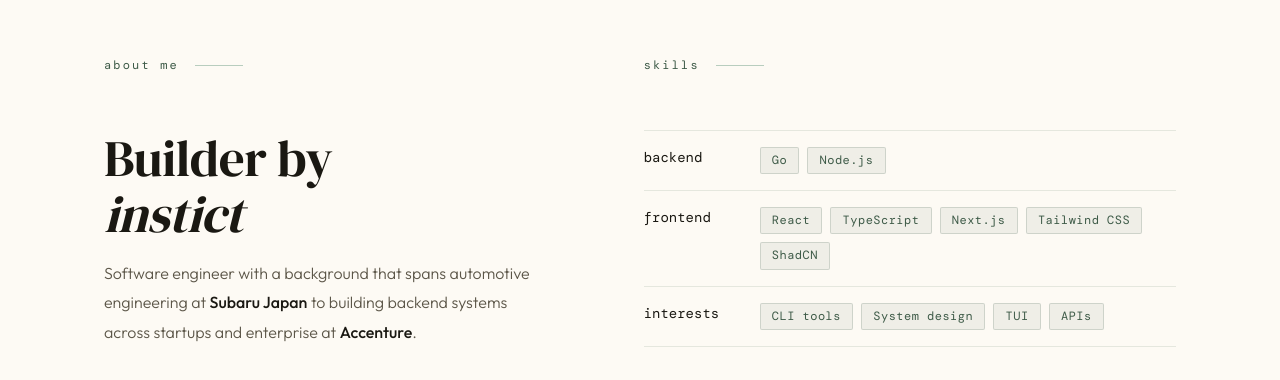
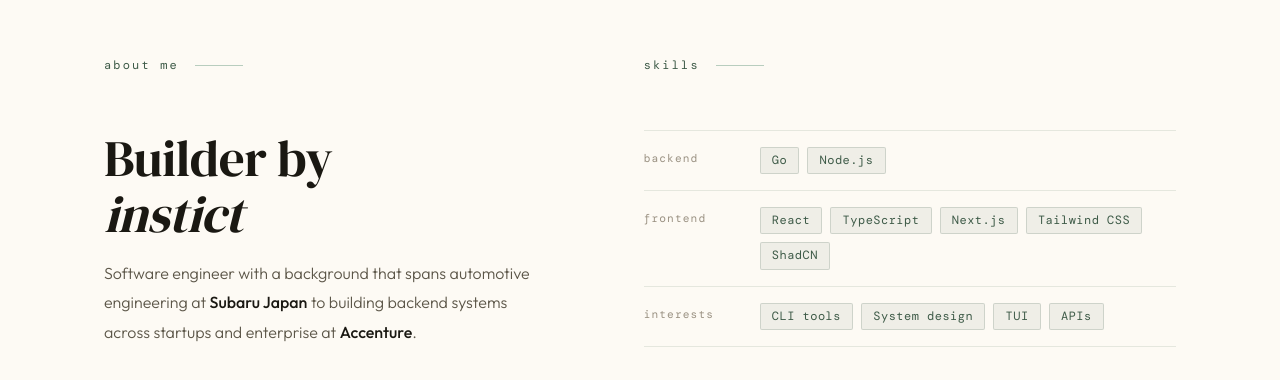
Before and after one commit to rinarudhei/ram-porto, a Next.js app: page / in a window 1280 px wide. Shown: the part 839-1219 px from the top of the page. Built offline with nearby package versions, Linux system fonts and the light colour scheme.

Commit message:
fix(skillTag): Improve SkillsCatLabel styling
- Added Tailwind CSS classes
- Adjusted font size and letter spacing
- Improved visual hierarchy

```diff
--- a/src/components/containers/skillTag.tsx
+++ b/src/components/containers/skillTag.tsx
@@ -16,7 +16,11 @@ type SkillsCatLabelProps = {
   label: string;
 };
 export function SkillsCatLabel({ label }: SkillsCatLabelProps) {
-  return <div>{label}</div>;
+  return (
+    <div className='text-ink-faint pt-0.75 text-[0.7rem] tracking-widest'>
+      {label}
+    </div>
+  );
 }
 
 export function SkillsTags({ children }: PropsWithChildren) {
```
